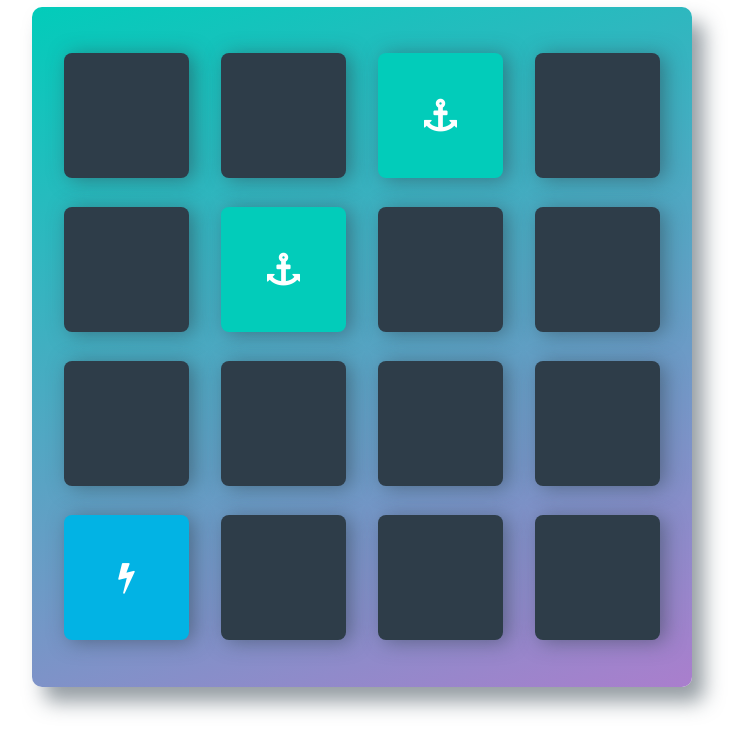
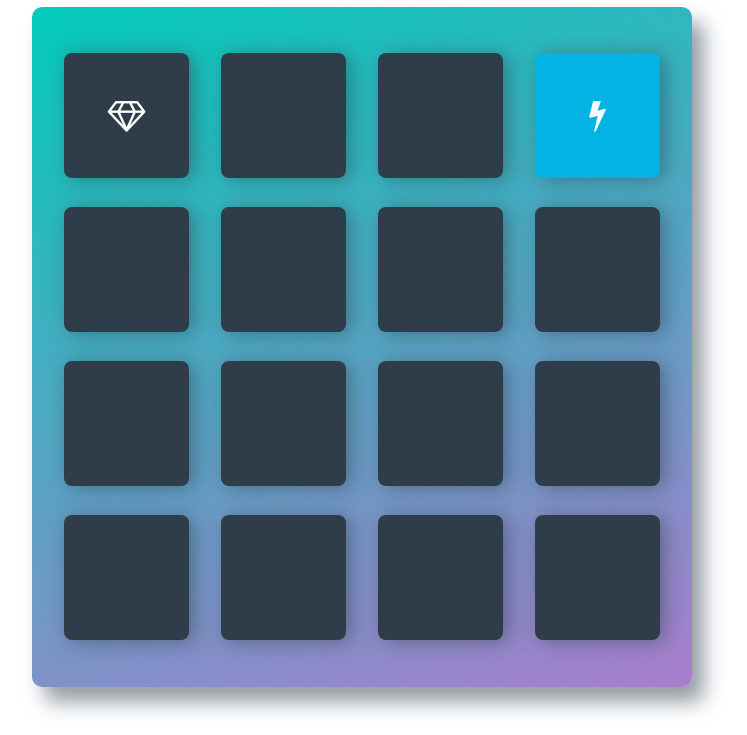
Before and after one commit to juan-sierra/memory_game, a plain HTML site: page index.html in a window 1280 px wide. Shown: the part 108-843 px from the top of the page, without its empty margins (278-1025 px from the left). Drawn offline with Linux system fonts and the light colour scheme; a web font is replaced by a local one.

Commit message:
working on card shuffling

```diff
--- a/index.html
+++ b/index.html
@@ -38,22 +38,22 @@
         </section>
 
         <ul class="deck">
-            <li class="card">
+            <li class="card show">
                 <i class="fa fa-diamond"></i>
             </li>
             <li class="card">
                 <i class="fa fa-paper-plane-o"></i>
             </li>
-            <li class="card match">
+            <li class="card">
                 <i class="fa fa-anchor"></i>
             </li>
-            <li class="card">
+            <li class="card show open">
                 <i class="fa fa-bolt"></i>
             </li>
             <li class="card">
                 <i class="fa fa-cube"></i>
             </li>
-            <li class="card match">
+            <li class="card">
                 <i class="fa fa-anchor"></i>
             </li>
             <li class="card">
@@ -74,7 +74,7 @@
             <li class="card">
                 <i class="fa fa-bomb"></i>
             </li>
-            <li class="card open show">
+            <li class="card">
                 <i class="fa fa-bolt"></i>
             </li>
             <li class="card">
--- a/js/app.js
+++ b/js/app.js
@@ -1,20 +1,9 @@
-/*
- * Create a list that holds all of your cards
- */
+let cardEls = document.getElementsByClassName("card");
 
-/*
- * Display the cards on the page
- *   - shuffle the list of cards using the provided "shuffle" method below
- *   - loop through each card and create its HTML
- *   - add each card's HTML to the page
- */
+let cardArr;
 
-let cardList = [];
-let cardEl = document.getElementsByClassName("card");
+cardArr.push(cardEls);
 
-cardList.push(cardEl);
-
-// Shuffle function from http://stackoverflow.com/a/2450976
 function shuffle(array) {
   var currentIndex = array.length,
     temporaryValue,
@@ -31,15 +20,6 @@ function shuffle(array) {
   return array;
 }
 
-shuffle(cardList);
+let results = shuffle(cardArr);
 
-/*
- * set up the event listener for a card. If a card is clicked:
- *  - display the card's symbol (put this functionality in another function that you call from this one)
- *  - add the card to a *list* of "open" cards (put this functionality in another function that you call from this one)
- *  - if the list already has another card, check to see if the two cards match
- *    + if the cards do match, lock the cards in the open position (put this functionality in another function that you call from this one)
- *    + if the cards do not match, remove the cards from the list and hide the card's symbol (put this functionality in another function that you call from this one)
- *    + increment the move counter and display it on the page (put this functionality in another function that you call from this one)
- *    + if all cards have matched, display a message with the final score (put this functionality in another function that you call from this one)
- */
+console.log(results);
```
Also changed, not shown: package.json (deleted, +0 -22 lines), 1 other file.
